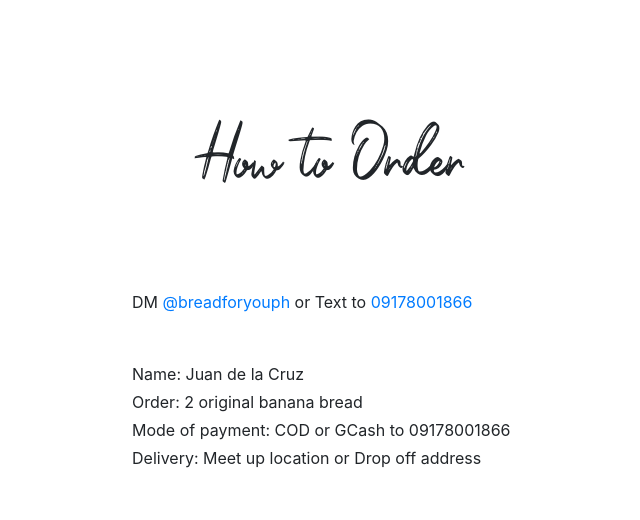
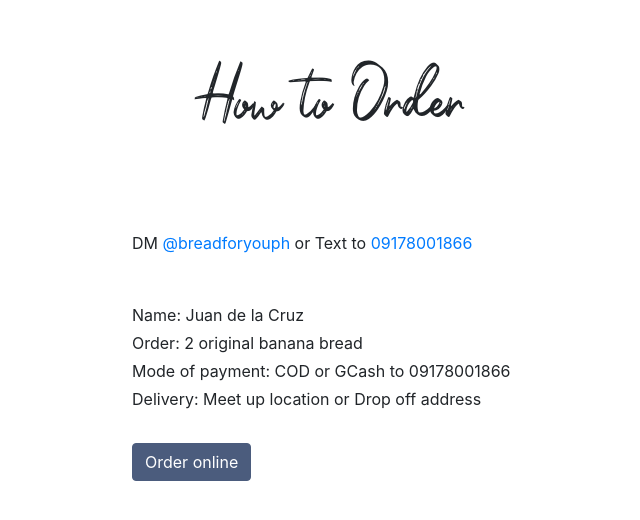
Before and after one commit to janaldous/breadforyouph, a React (Create React App) app: page / in a window 1280 px wide. Shown: the part 2052-2572 px from the top of the page, without its empty margins (308-948 px from the left). Built offline with nearby package versions, Linux system fonts and the light colour scheme.

Commit message:
moved order online button to order section

```diff
--- a/src/customer-components/home/Home.tsx
+++ b/src/customer-components/home/Home.tsx
@@ -25,7 +25,6 @@ function Home() {
           >
             Order
           </a>
-          <Link to="/order">Order here</Link>
         </div>
       </Jumbotron>
       <div className="container pictures-section">
@@ -76,12 +75,8 @@ function Home() {
           </div>
           <div className="instruction-step">
             <div className="message">
-              <div className="message-line">
-                Name: Juan de la Cruz
-              </div>
-              <div className="message-line">
-                Order: 2 original banana bread
-              </div>
+              <div className="message-line">Name: Juan de la Cruz</div>
+              <div className="message-line">Order: 2 original banana bread</div>
               <div className="message-line">
                 Mode of payment: COD or GCash to 09178001866
               </div>
@@ -89,6 +84,17 @@ function Home() {
                 Delivery: Meet up location or Drop off address
               </div>
             </div>
+          </div>
+          <div className="instruction-step">
+            <Link to="/order">
+              <button
+                className="btn btn-primary"
+                role="button"
+                id="btn-order-online"
+              >
+                Order online
+              </button>
+            </Link>
           </div>
         </div>
       </section>
@@ -101,9 +107,9 @@ function Home() {
               Sta. Rosa.
             </p>
             <p>
-              Aim: Food Pantry with the goal to feed 5,000 people from
-              Sitio Mangumpit, Sitio Buntog, Inchican, Don Jose, Bgry. San
-              Antonio, San Pedro, Sitio Hemedes.
+              Aim: Food Pantry with the goal to feed 5,000 people from Sitio
+              Mangumpit, Sitio Buntog, Inchican, Don Jose, Bgry. San Antonio,
+              San Pedro, Sitio Hemedes.
             </p>
           </div>
         </div>
```
